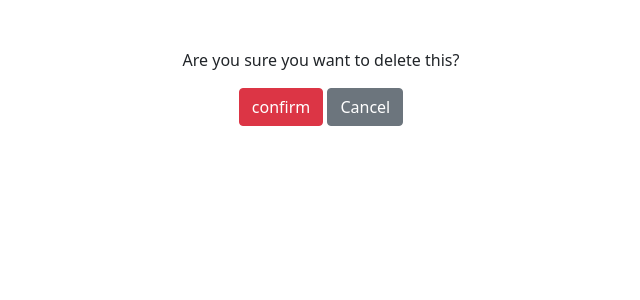
After one commit to Pavelx4y16/django_essentials, a Django app: page /notes/3/delete in a window 1280 px wide. The commit adds this page. Shown: the top 300 px of the page, without its empty margins (319-959 px from the left). Run offline with Django 4.2, Linux system fonts and the light colour scheme; data comes from the database, SQL or seed files in the repository; both versions use the stored data as it was after the commit.

Commit message:
Add Remove possibility

```diff
--- /dev/null
+++ b/notes/templates/notes/delete_note.html
@@ -0,0 +1,13 @@
+{% extends "base.html" %}
+
+{% block title %}
+    Delete Note
+{% endblock %}
+
+{% block content %}
+    <form method="post"> {% csrf_token %}
+        <p> Are you sure you want to delete this?</p>
+        <input type="submit" class="btn btn-danger" value="confirm"/>
+        <a href="{% url 'note.details' pk=note.id %}" class="btn btn-secondary"> Cancel </a>
+    </form>
+{% endblock %}}
--- a/notes/templates/notes/note_details.html
+++ b/notes/templates/notes/note_details.html
@@ -14,4 +14,5 @@
   </div>
   <a href="{% url 'notes.list' %}" class="btn btn-primary"> Go Back to notes list </a>
   <a href="{% url 'note.edit' pk=note.id %}" class="btn btn-secondary"> Edit </a>
+  <a href="{% url 'note.delete' pk=note.id %}" class="btn btn-danger"> Delete </a>
 {% endblock %}}
--- a/notes/urls.py
+++ b/notes/urls.py
@@ -6,5 +6,6 @@ urlpatterns = [
     path('notes', views.NoteList.as_view(), name="notes.list"),
     path('notes/<int:pk>', views.NoteDetail.as_view(), name="note.details"),
     path('notes/<int:pk>/edit', views.EditNote.as_view(), name="note.edit"),
+    path('notes/<int:pk>/delete', views.DeleteNote.as_view(), name="note.delete"),
     path('notes/new', views.CreateNote.as_view(), name="note.new"),
 ]
--- a/notes/views.py
+++ b/notes/views.py
@@ -1,7 +1,14 @@
-from django.views.generic import ListView, DetailView, CreateView, UpdateView
+from django.views.generic import ListView, DetailView, CreateView, UpdateView, DeleteView
 
 from notes.forms import NotesForm
 from notes.models import Notes
+
+
+class DeleteNote(DeleteView):
+    model = Notes
+    template_name = "notes/delete_note.html"
+    success_url = "/notes"
+    context_object_name = 'note'
 
 
 class EditNote(UpdateView):
```
Also changed, not shown: db.sqlite3.
